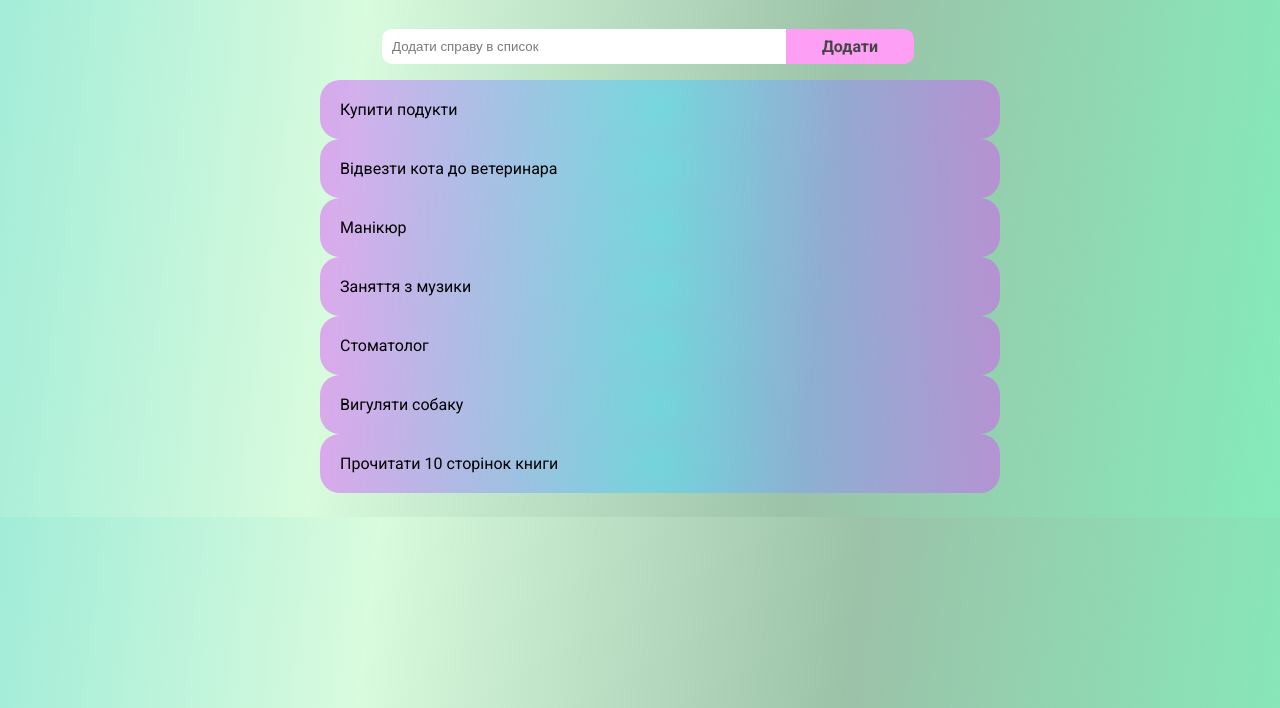
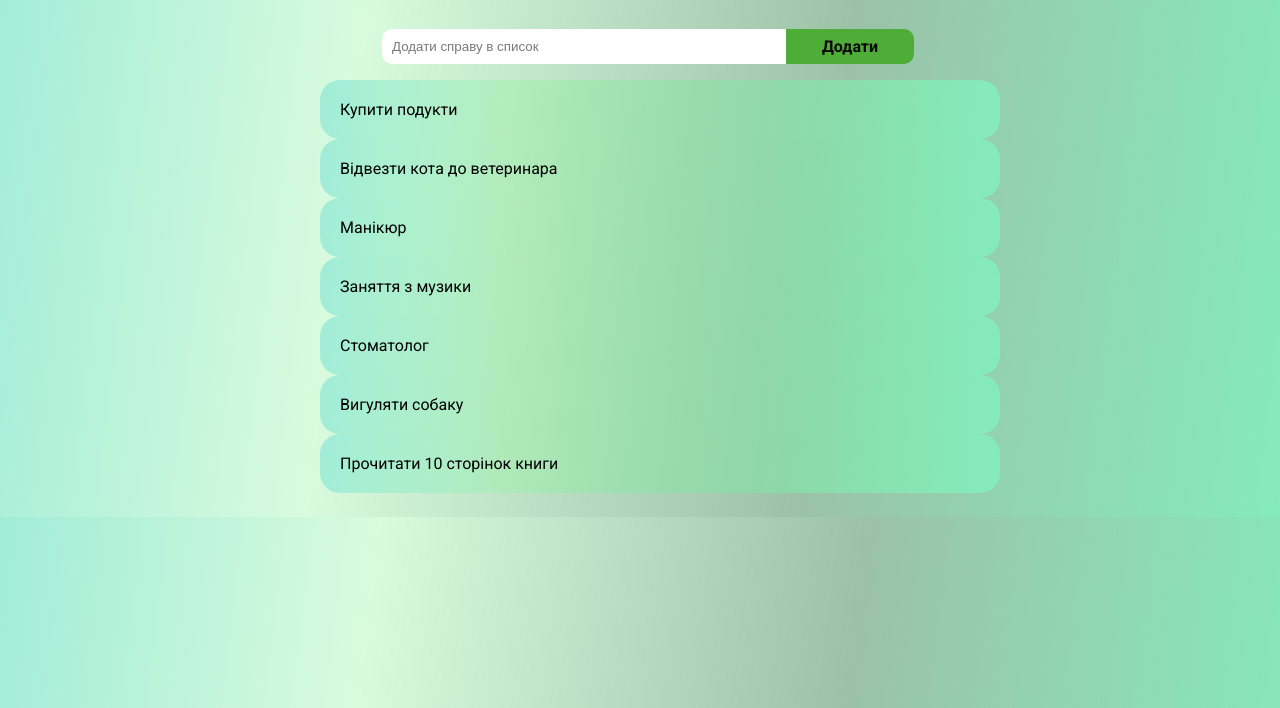
Before and after one commit to irapets777/IRYNA_PEC_To_Do_List, a plain HTML site: page index.html in a window 1280 px wide. Shown: the part 92-800 px from the top of the page. Drawn offline with Linux system fonts and the light colour scheme.

Commit message:
Update style.css

```diff
--- a/css/style.css
+++ b/css/style.css
@@ -9,6 +9,7 @@ span{
     padding: 0;
 }
 body{
+    overflow-x: hidden;
     font-family: 'Roboto';
     background: rgb(41,252,154);
     background: linear-gradient(277deg, rgb(133, 235, 187) 0%, rgba(85, 150, 106, 0.583) 36%, rgba(142, 243, 157, 0.342) 72%, rgba(161, 236, 216, 0.995) 100%);
@@ -47,9 +48,9 @@ span.inputBtn{
     display: flex;
     justify-content: center;
     font-weight: 600;
-    color: #464545;
+    color: #080808;
     padding: 8px 0;
-    background-color: #fd9ff5;
+    background-color: #4ead37;
     border-radius: 0 10px 10px 0;
 
 }
@@ -57,22 +58,26 @@ span.inputBtn{
 .my__list{
     display: flex;
     justify-content: center;
-
 }
 
-.my__list ul li{
-    margin: 0 auto;
+.my__list li{
     padding: 20px;
-    background: rgb(63,215,251);
-    background: radial-gradient(circle, rgba(63,215,251,0.5298494397759104) 0%, rgba(222,70,252,0.4514180672268907) 100%);
+    background: rgb(41,252,154);
+    background: linear-gradient(277deg, rgb(133, 235, 187) 0%, rgba(132, 226, 162, 0.583) 36%, rgba(142, 243, 157, 0.342) 72%, rgba(161, 236, 216, 0.995) 100%);
     cursor: pointer;
     width: 50vw;
     border-radius: 20px;
 }
 
-.my__list ul li:hover{
-    background-color: #beb8b8;
+.my__list li:hover{
+    background-color: #d3fd9d;
     font-weight: 600;
-    color: #b30da5;
-    transition: all 0.8s;
+    color: #176e02;
+    transition: all 0.4s;
 }
+
+ul li.checked {
+    background: #888;
+    color: #fff;
+    text-decoration: line-through;
+}
```
